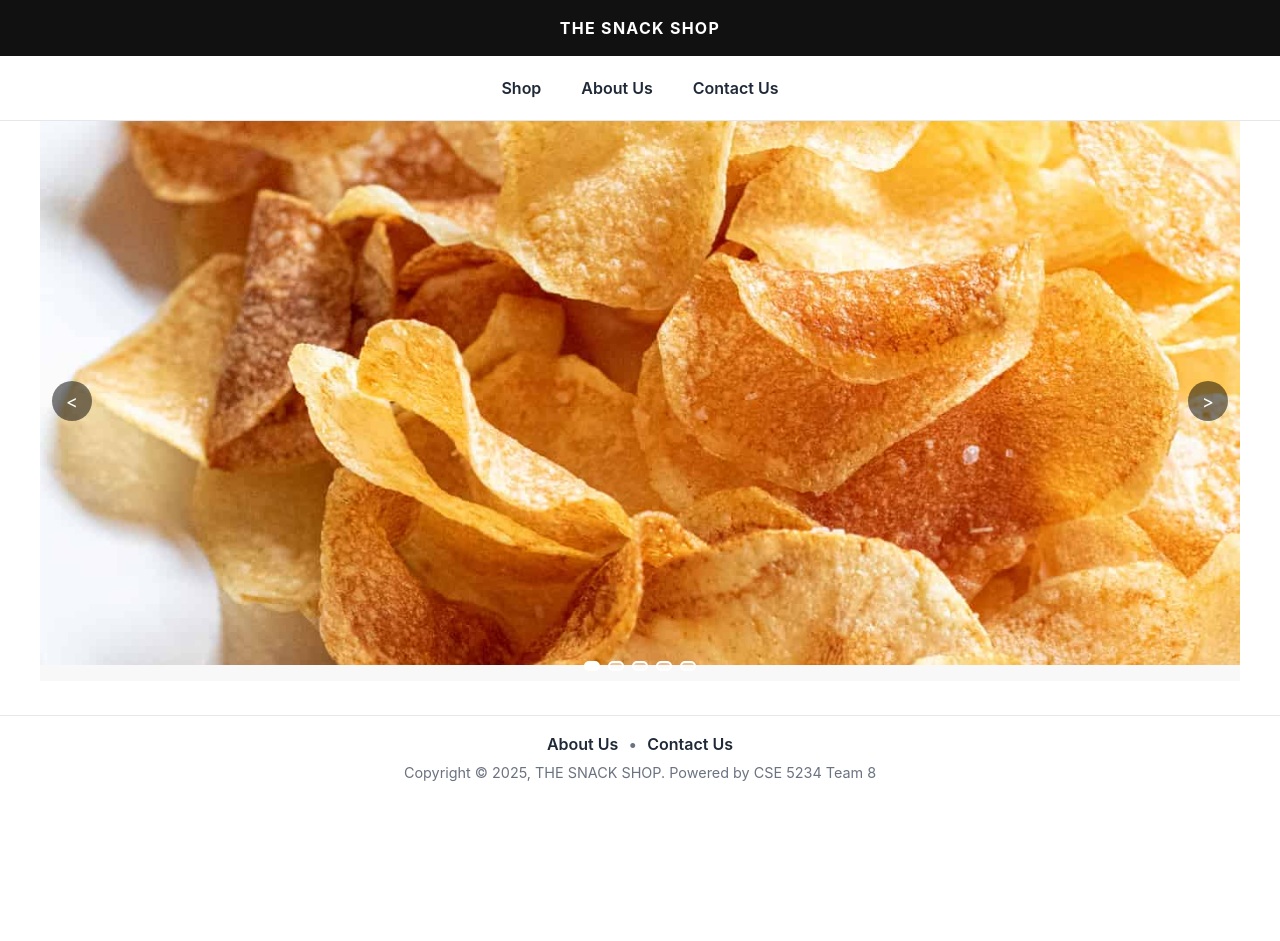
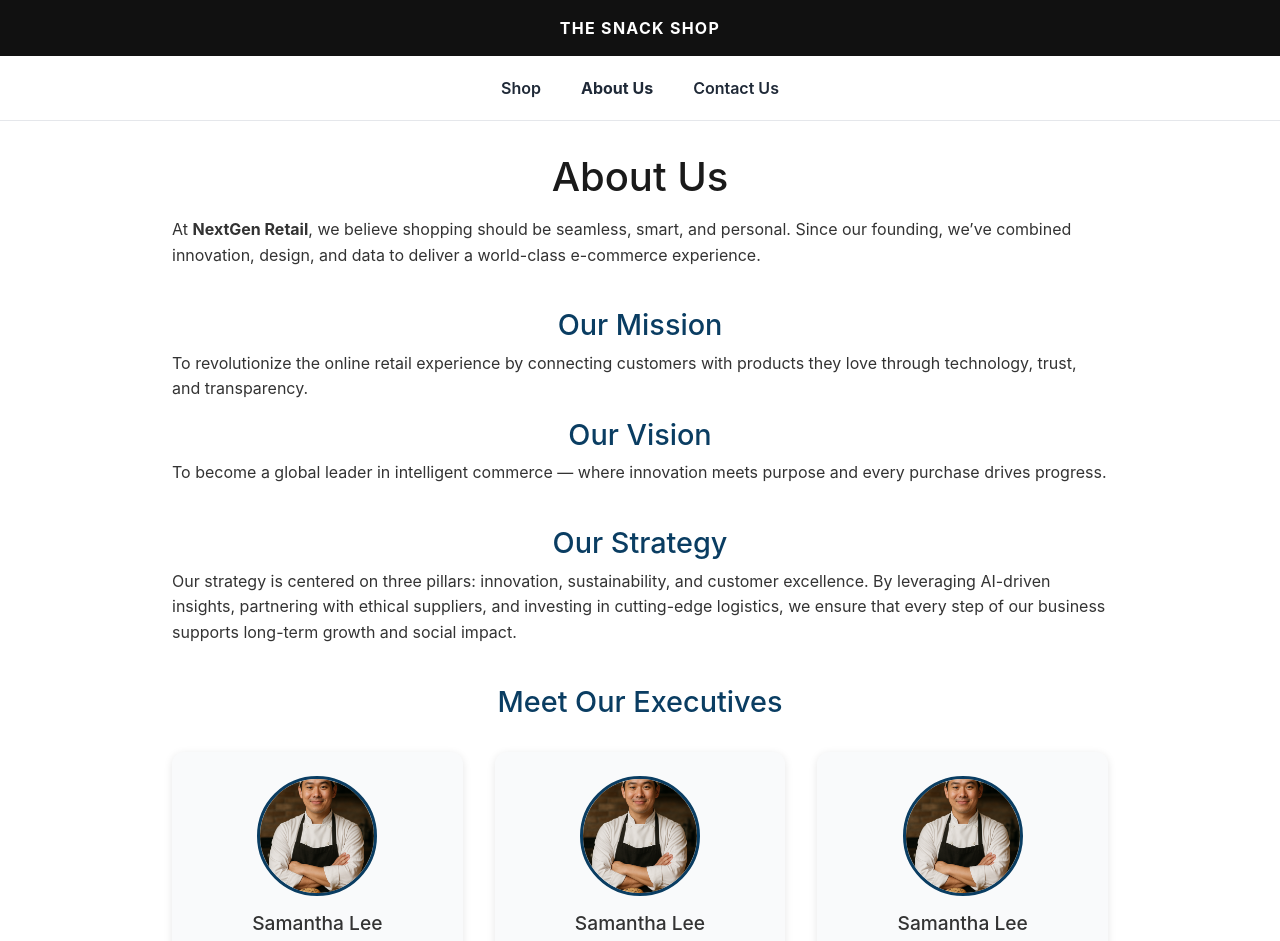
Before and after one commit to CSE-5234/E-Commerce, a React (Create React App) app: page /about in a window 1280 px wide. Before the commit this address led to /. Shown: the top 941 px of the page. Before the commit the page ends 800 px from the top, so only its background shows below. Built offline with nearby package versions, Linux system fonts and the light colour scheme.

Commit message:
feat: set up about us page

```diff
--- a/src/App.js
+++ b/src/App.js
@@ -17,6 +17,7 @@ import Confirmation from "./components/shop/confirmation";
 import Navbar from "./components/navBar";
 import Footer from "./components/footer";
 import Home from "./components/home";
+import AboutUs from "./components/AboutUs"; // ← added
 import "./styles.css";
 
 function App() {
@@ -30,6 +31,7 @@ function App() {
           <Routes>
             {/* Home page with carousel */}
             <Route path="/" element={<Home />} />
+            <Route path="/about" element={<AboutUs />} /> {/* ← added */}
 
             {/* Existing Lab 5 purchase flow */}
             <Route path="/purchase" element={<Purchase />} />
--- /dev/null
+++ b/src/components/AboutUs.js
@@ -0,0 +1,100 @@
+import React from 'react';
+import './aboutUs.css';
+
+function AboutUs() {
+    const executives = [
+        {
+            name: 'Samantha Lee',
+            title: 'Chief Technology Officer',
+            image: '/images/sam.jpg', // ← your existing image path
+            description:
+                'A former senior engineer at a Fortune 500 company, Samantha specializes in scalable web architecture and AI-driven personalization. She’s dedicated to building technology that empowers customers worldwide.',
+        },
+        {
+            name: 'Samantha Lee',
+            title: 'Chief Technology Officer',
+            image: '/images/sam.jpg', // ← your existing image path
+            description:
+                'A former senior engineer at a Fortune 500 company, Samantha specializes in scalable web architecture and AI-driven personalization. She’s dedicated to building technology that empowers customers worldwide.',
+        },
+        {
+            name: 'Samantha Lee',
+            title: 'Chief Technology Officer',
+            image: '/images/sam.jpg', // ← your existing image path
+            description:
+                'A former senior engineer at a Fortune 500 company, Samantha specializes in scalable web architecture and AI-driven personalization. She’s dedicated to building technology that empowers customers worldwide.',
+        },
+        {
+            name: 'Samantha Lee',
+            title: 'Chief Technology Officer',
+            image: '/images/sam.jpg', // ← your existing image path
+            description:
+                'A former senior engineer at a Fortune 500 company, Samantha specializes in scalable web architecture and AI-driven personalization. She’s dedicated to building technology that empowers customers worldwide.',
+        },
+    ];
+
+    return (
+        <div className="about-container">
+            <section className="about-intro">
+                <h1>About Us</h1>
+                <p>
+                    At <strong>NextGen Retail</strong>, we believe shopping
+                    should be seamless, smart, and personal. Since our founding,
+                    we’ve combined innovation, design, and data to deliver a
+                    world-class e-commerce experience.
+                </p>
+            </section>
+
+            <section className="about-mission-vision">
+                <h2>Our Mission</h2>
+                <p>
+                    To revolutionize the online retail experience by connecting
+                    customers with products they love through technology, trust,
+                    and transparency.
+                </p>
+
+                <h2>Our Vision</h2>
+                <p>
+                    To become a global leader in intelligent commerce — where
+                    innovation meets purpose and every purchase drives progress.
+                </p>
+            </section>
+
+            <section className="about-strategy">
+                <h2>Our Strategy</h2>
+                <p>
+                    Our strategy is centered on three pillars: innovation,
+                    sustainability, and customer excellence. By leveraging
+                    AI-driven insights, partnering with ethical suppliers, and
+                    investing in cutting-edge logistics, we ensure that every
+                    step of our business supports long-term growth and social
+                    impact.
+                </p>
+            </section>
+
+            <section className="about-executives">
+                <h2>Meet Our Executives</h2>
+                <div className="executive-grid">
+                    {executives.map((exec, index) => (
+                        <div key={index} className="executive-card">
+                            <img
+                                src={exec.image}
+                                alt={exec.name}
+                                className="executive-photo"
+                                onError={(e) =>
+                                    (e.target.src =
+                                        'https://via.placeholder.com/150')
+                                }
+                            />
+                            <h3>{exec.name}</h3>
+                            <h4>{exec.title}</h4>
+                            <p>{exec.description}</p>
+                        </div>
+                    ))}
+                </div>
+            </section>
+        </div>
+    );
+}
+
+export default AboutUs;
--- /dev/null
+++ b/src/components/aboutUs.css
@@ -0,0 +1,70 @@
+.about-container {
+    max-width: 1000px;
+    margin: 0 auto;
+    padding: 2rem;
+    color: #333;
+    line-height: 1.6;
+}
+
+.about-intro h1 {
+    font-size: 2.5rem;
+    color: #1a1a1a;
+    margin-bottom: 1rem;
+    text-align: center;
+}
+
+.about-mission-vision,
+.about-strategy,
+.about-executives {
+    margin-top: 2.5rem;
+}
+
+.about-mission-vision h2,
+.about-strategy h2,
+.about-executives h2 {
+    font-size: 1.8rem;
+    color: #0a3d62;
+    margin-bottom: 0.5rem;
+    text-align: center;
+}
+
+.executive-grid {
+    display: grid;
+    grid-template-columns: repeat(auto-fit, minmax(260px, 1fr));
+    gap: 2rem;
+    margin-top: 2rem;
+}
+
+.executive-card {
+    text-align: center;
+    background: #f9fafb;
+    border-radius: 12px;
+    box-shadow: 0 2px 8px rgba(0, 0, 0, 0.1);
+    padding: 1.5rem;
+    transition: transform 0.2s ease, box-shadow 0.2s ease;
+}
+
+.executive-card:hover {
+    transform: translateY(-4px);
+    box-shadow: 0 4px 14px rgba(0, 0, 0, 0.15);
+}
+
+.executive-photo {
+    width: 120px;
+    height: 120px;
+    object-fit: cover;
+    border-radius: 50%;
+    margin-bottom: 1rem;
+    border: 3px solid #0a3d62;
+}
+
+.executive-card h3 {
+    font-size: 1.2rem;
+    margin-bottom: 0.3rem;
+}
+
+.executive-card h4 {
+    color: #555;
+    font-weight: 600;
+    margin-bottom: 0.6rem;
+}
```
Also changed, not shown: public/images/sam.jpg (added).
